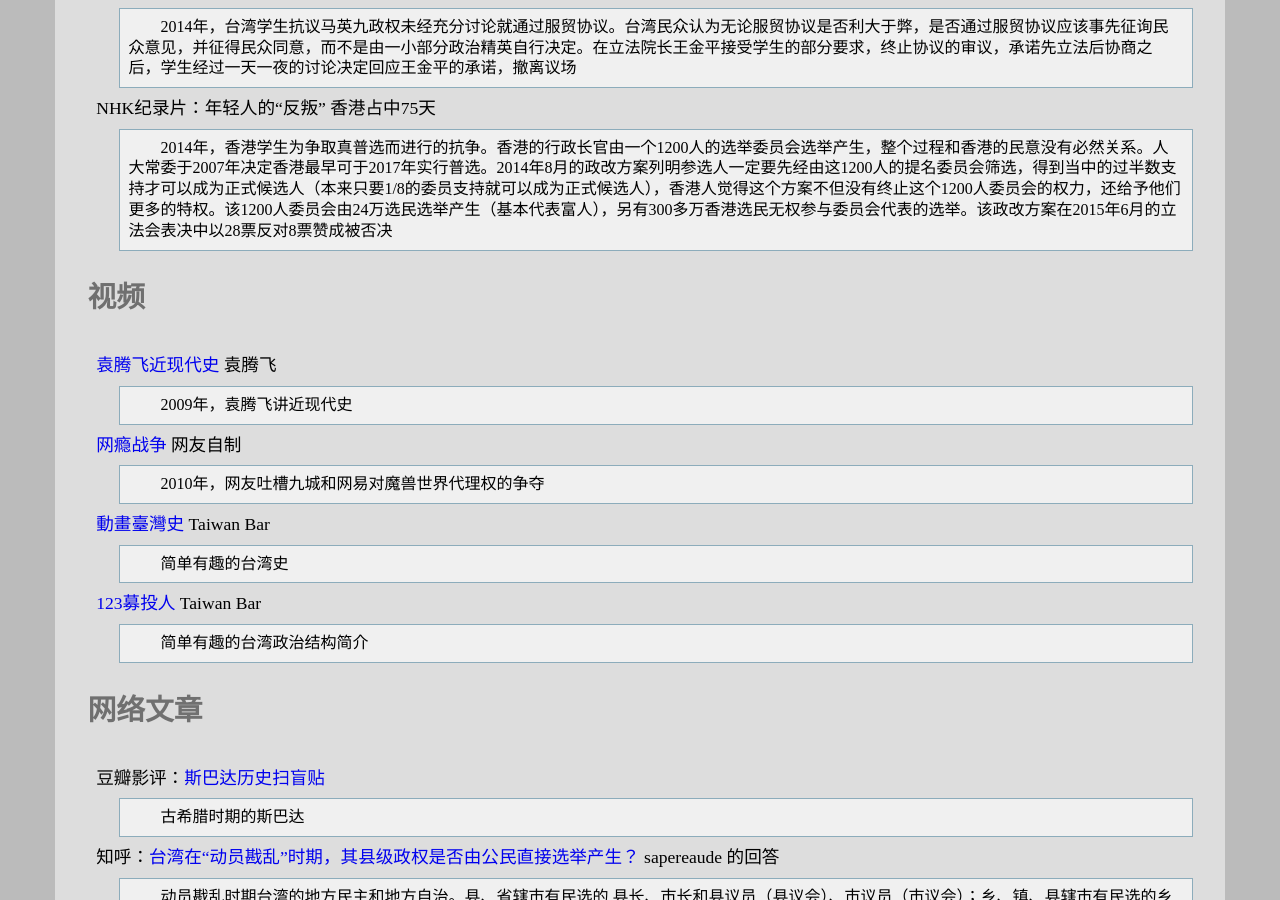
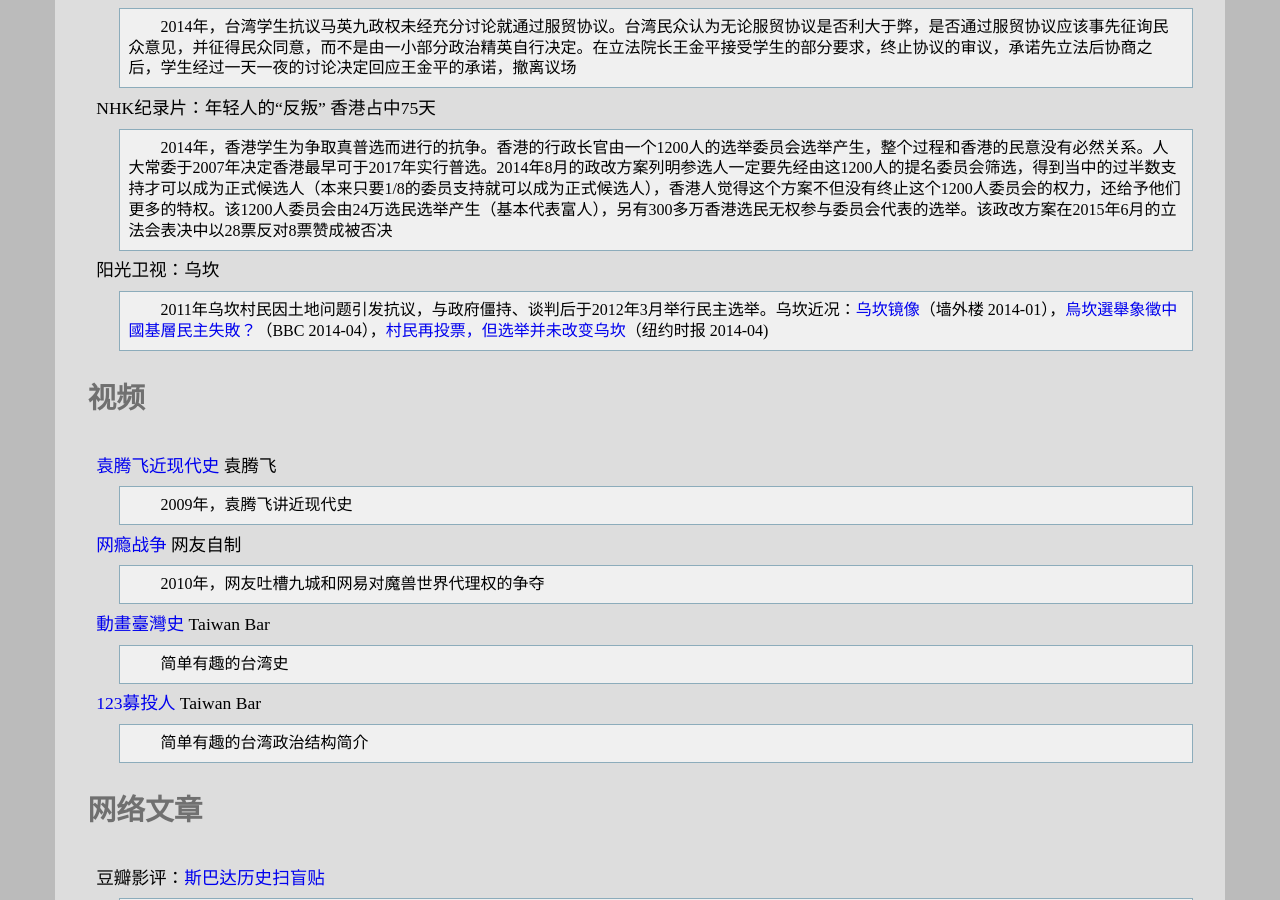
Before and after one commit to leiqin/leiqin.github.io, a Jekyll site: the page built from shoucang/history.markdown, in a window 1280 px wide and 900 px high, scrolled down 2900 px. Built offline with Jekyll 4.4.1, drawn with Linux system fonts in a browser that asks for light colours; comment, search, counter and statistics services are not loaded.

Commit message:
+ 添加以史为镜：乌坎

```diff
--- a/shoucang/history.markdown
+++ b/shoucang/history.markdown
@@ -94,6 +94,9 @@ NHK纪录片：台湾反服贸事件 占领议会24天的记录
 NHK纪录片：年轻人的“反叛” 香港占中75天
 :	2014年，香港学生为争取真普选而进行的抗争。香港的行政长官由一个1200人的选举委员会选举产生，整个过程和香港的民意没有必然关系。人大常委于2007年决定香港最早可于2017年实行普选。2014年8月的政改方案列明参选人一定要先经由这1200人的提名委员会筛选，得到当中的过半数支持才可以成为正式候选人（本来只要1/8的委员支持就可以成为正式候选人），香港人觉得这个方案不但没有终止这个1200人委员会的权力，还给予他们更多的特权。该1200人委员会由24万选民选举产生（基本代表富人），另有300多万香港选民无权参与委员会代表的选举。该政改方案在2015年6月的立法会表决中以28票反对8票赞成被否决
 
+阳光卫视：乌坎
+:	2011年乌坎村民因土地问题引发抗议，与政府僵持、谈判后于2012年3月举行民主选举。乌坎近况：[乌坎镜像](https://commondatastorage.googleapis.com/letscorp_archive/archives/60860)（墙外楼 2014-01），[烏坎選舉象徵中國基層民主失敗？](http://www.bbc.com/zhongwen/trad/china/2014/04/140401_wukan_election)（BBC 2014-04），[村民再投票，但选举并未改变乌坎](http://cn.nytimes.com/china/20140402/c02wukan/)（纽约时报 2014-04)
+
 ### 视频
 
 [袁腾飞近现代史](https://www.youtube.com/playlist?list=PL2F3CDC5038112A9C) 袁腾飞
```
